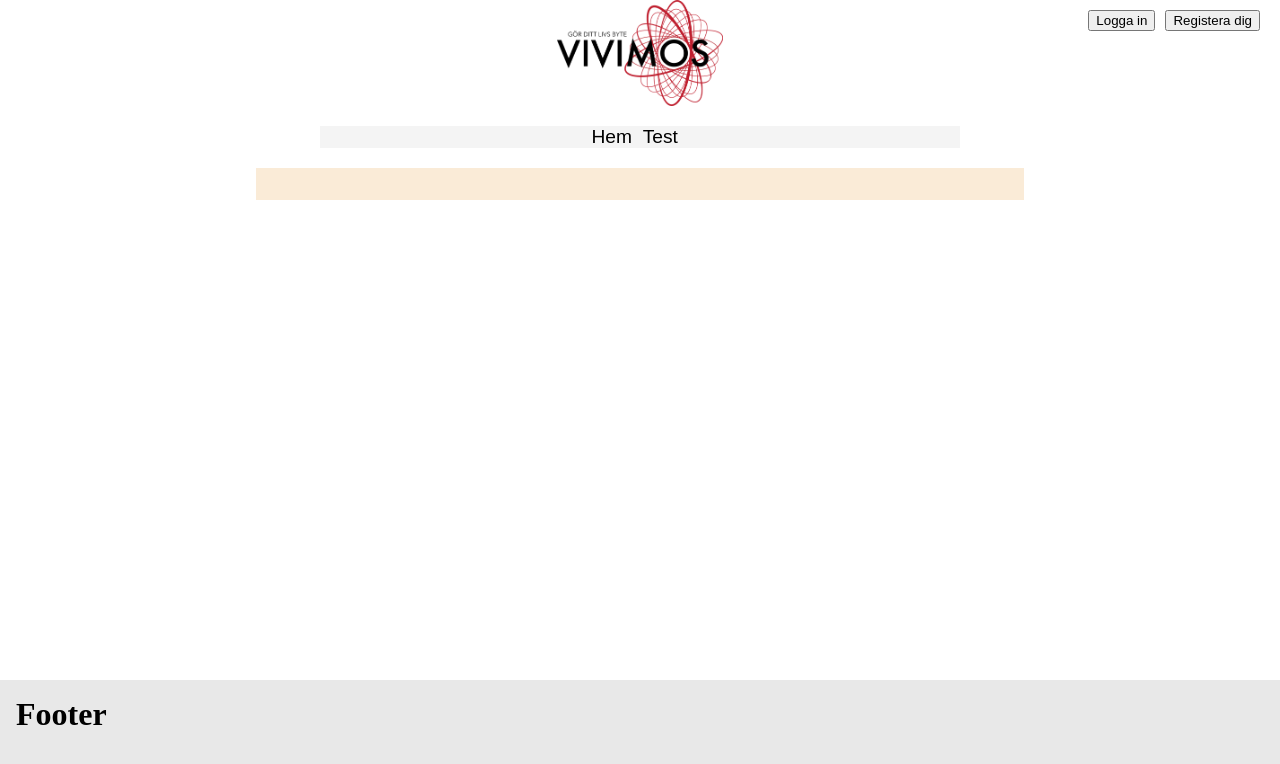
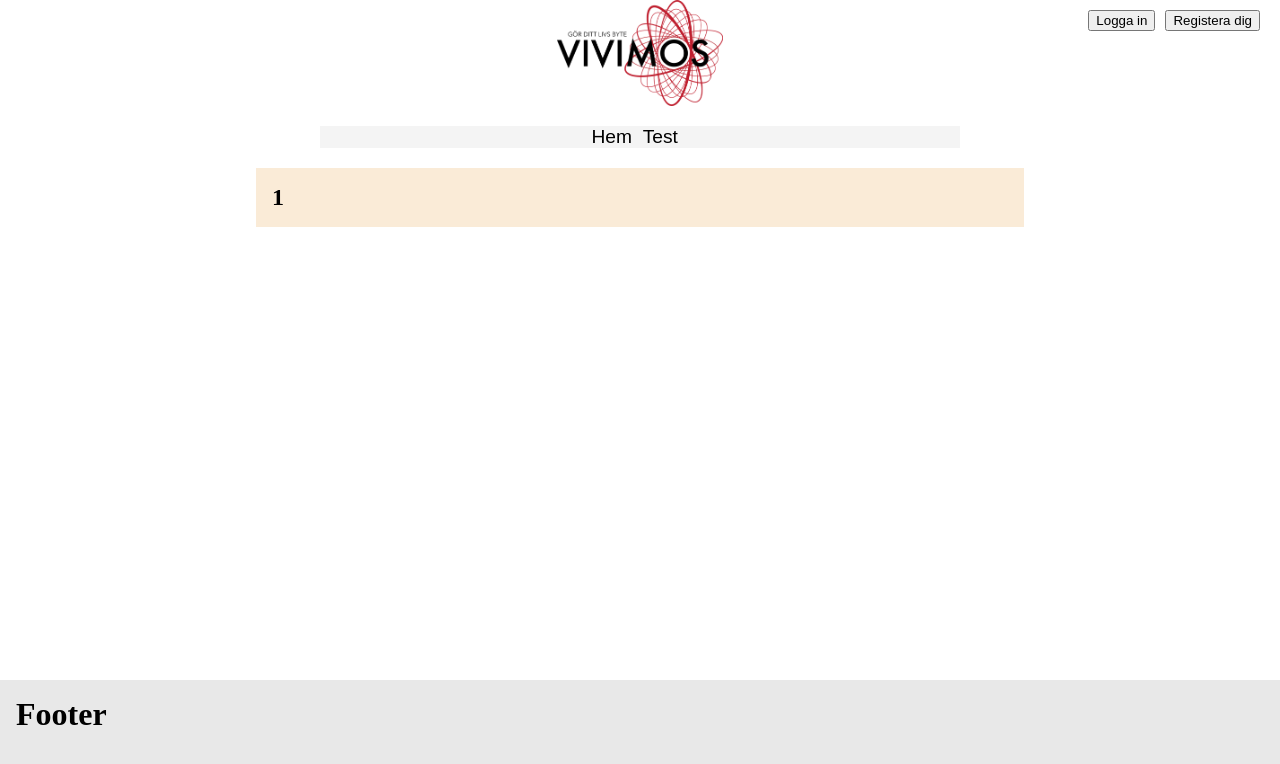
Before and after one commit to owenboy9/Vivimos, a React (Vite) app: page /user/1 in a window 1280 px wide. Shown: the top 764 px of the page. Built offline with nearby package versions, Linux system fonts and the light colour scheme.

Commit message:
WIP dynaic router

```diff
--- a/src/components/Nav.jsx
+++ b/src/components/Nav.jsx
@@ -12,7 +12,7 @@ function Nav() {
     <Link to="/">Hem</Link> &nbsp;
     <Link to="/Test">Test</Link> &nbsp;
     { activeUser.loggedIn && (
-      <Link to='/UserPage'>Min sida</Link>
+      <Link to={`/user/${activeUser.username}`}>Min sida</Link>
     )}
   </nav>
 }
--- a/src/components/Router.jsx
+++ b/src/components/Router.jsx
@@ -1,6 +1,7 @@
 import { BrowserRouter, Routes, Route } from "react-router-dom"
 import Home from "../pages/Home.jsx"
 import Test from '../pages/Test.jsx'
+import Userpage from '../pages/Userpage.jsx'
 import Layout from "./Layout.jsx"
 // import Header from "./Header.jsx"
 
@@ -16,6 +17,7 @@ function Router() {
 
         <Route path="/" element={<Home />} /> {/*kan va självstängande element om det inte händer något mellan taggarna*/}
         <Route path="/test" element={<Test />} />
+        <Route path="/user/:username" element={<Userpage />} />
       </Routes>
       </Layout>
     </BrowserRouter>
--- /dev/null
+++ b/src/pages/Userpage.jsx
@@ -0,0 +1,20 @@
+import React, { useContext } from 'react'
+import { GlobalContext } from "../GlobalContext"
+import { useParams } from 'react-router-dom'
+
+
+function Userpage() {
+
+  const { activeUser, setActiveUser } = useContext(GlobalContext)
+  const { username } = useParams()
+
+  return (
+    <>
+      <h2>{ username }</h2>
+
+    </>
+  )
+
+}
+
+export default Userpage
```
